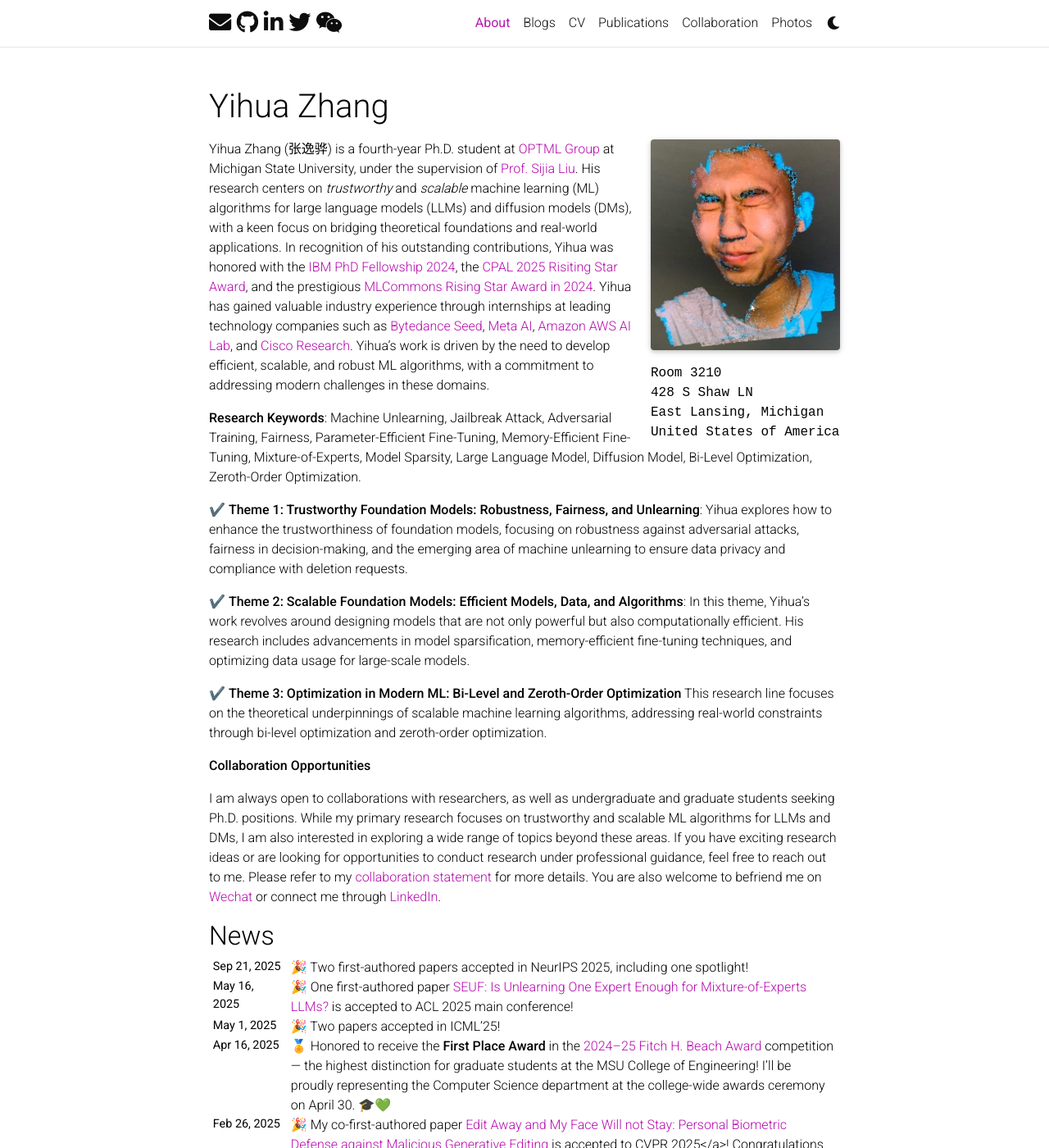
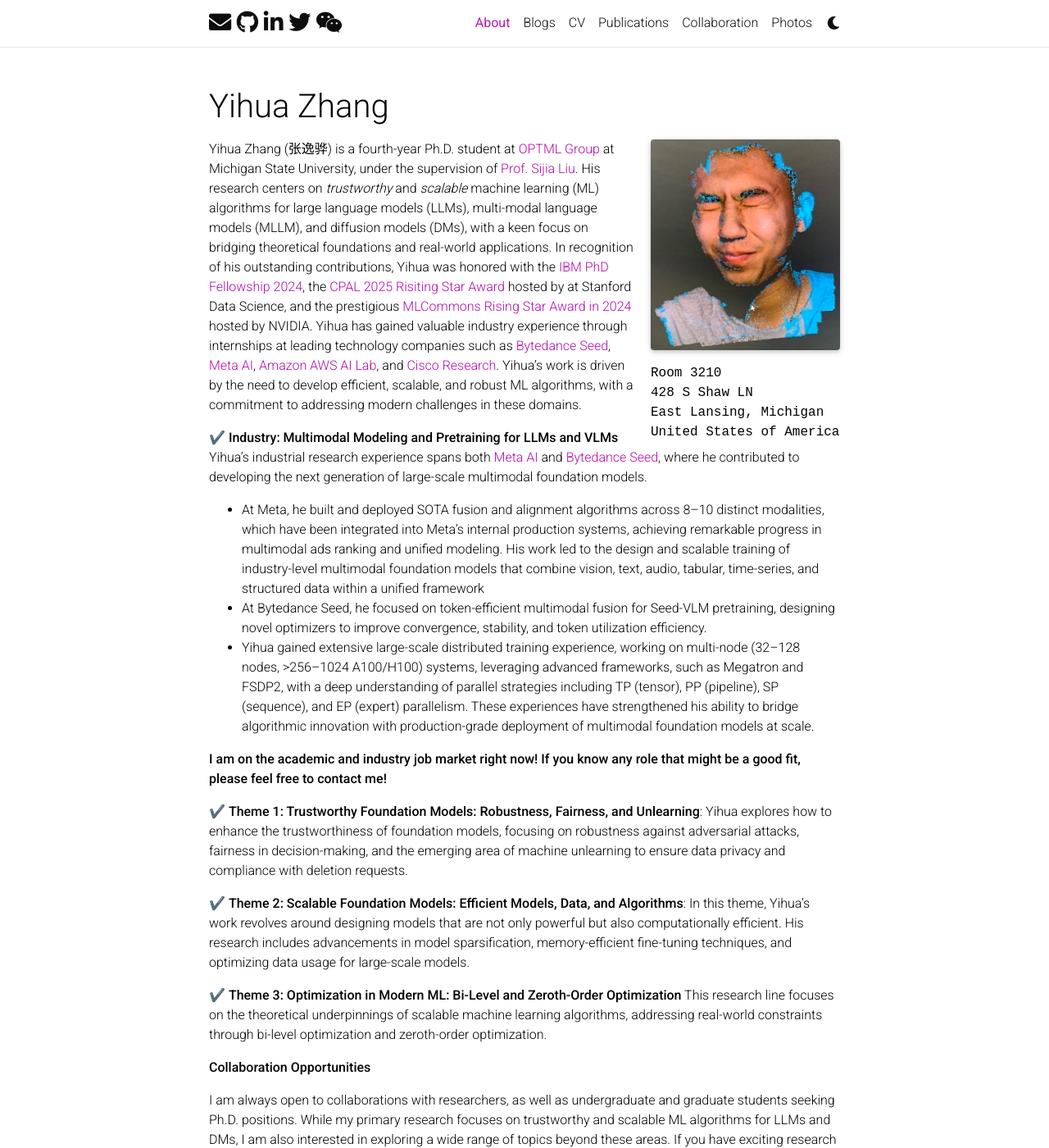
Before and after one commit to NormalUhr/yihua-zhang, a Jekyll site: the page built from _pages/about.md, in a window 1280 px wide and 1400 px high. Shown: the whole window at 82% size. Built offline with Jekyll 4.4.1, drawn with Linux system fonts in a browser that asks for light colours; full-size pictures stand in for the smaller copies a plugin makes; emoji names are drawn with the system emoji font; comment, search, counter and statistics services are not loaded; a style sheet for code colours, icons or effects is not loaded.

Commit message:
update personal webpage

```diff
--- a/_pages/about.md
+++ b/_pages/about.md
@@ -22,9 +22,18 @@ social: true  # includes social icons at the bottom of the page
 ---
 
 
-Yihua Zhang (张逸骅) is a fourth-year Ph.D. student at [OPTML Group](https://www.optml-group.com/) at Michigan State University, under the supervision of [Prof. Sijia Liu](https://lsjxjtu.github.io/). His research centers on *trustworthy* and *scalable* machine learning (ML) algorithms for large language models (LLMs) and diffusion models (DMs), with a keen focus on bridging theoretical foundations and real-world applications. In recognition of his outstanding contributions, Yihua was honored with the [IBM PhD Fellowship 2024](https://research.ibm.com/university/awards/fellowships-awardees.html), the [CPAL 2025 Risiting Star Award](https://cpal.cc/rising_stars_guidelines/), and the prestigious [MLCommons Rising Star Award in 2024](https://mlcommons.org/2024/06/2024-mlc-rising-stars/). Yihua has gained valuable industry experience through internships at leading technology companies such as [Bytedance Seed](https://seed.bytedance.com/en/), [Meta AI](https://ai.meta.com/), [Amazon AWS AI Lab](https://aws.amazon.com/ai/), and [Cisco Research](https://research.cisco.com/). Yihua’s work is driven by the need to develop efficient, scalable, and robust ML algorithms, with a commitment to addressing modern challenges in these domains.
+Yihua Zhang (张逸骅) is a fourth-year Ph.D. student at [OPTML Group](https://www.optml-group.com/) at Michigan State University, under the supervision of [Prof. Sijia Liu](https://lsjxjtu.github.io/). His research centers on *trustworthy* and *scalable* machine learning (ML) algorithms for large language models (LLMs), multi-modal language models (MLLM), and diffusion models (DMs), with a keen focus on bridging theoretical foundations and real-world applications. In recognition of his outstanding contributions, Yihua was honored with the [IBM PhD Fellowship 2024](https://research.ibm.com/university/awards/fellowships-awardees.html), the [CPAL 2025 Risiting Star Award](https://2025.cpal.cc/rising_stars_presentations/) hosted by at Stanford Data Science, and the prestigious [MLCommons Rising Star Award in 2024](https://mlcommons.org/2024/06/2024-mlc-rising-stars/) hosted by NVIDIA. Yihua has gained valuable industry experience through internships at leading technology companies such as [Bytedance Seed](https://seed.bytedance.com/en/), [Meta AI](https://ai.meta.com/), [Amazon AWS AI Lab](https://aws.amazon.com/ai/), and [Cisco Research](https://research.cisco.com/). Yihua’s work is driven by the need to develop efficient, scalable, and robust ML algorithms, with a commitment to addressing modern challenges in these domains.
 
-**Research Keywords**: Machine Unlearning, Jailbreak Attack, Adversarial Training, Fairness, Parameter-Efficient Fine-Tuning, Memory-Efficient Fine-Tuning, Mixture-of-Experts, Model Sparsity, Large Language Model, Diffusion Model, Bi-Level Optimization, Zeroth-Order Optimization.
+<!-- **Research Keywords**: Machine Unlearning, Jailbreak Attack, Adversarial Training, Fairness, Parameter-Efficient Fine-Tuning, Memory-Efficient Fine-Tuning, Mixture-of-Experts, Model Sparsity, Large Language Model, Diffusion Model, Bi-Level Optimization, Zeroth-Order Optimization. -->
+
+:heavy_check_mark: **Industry: Multimodal Modeling and Pretraining for LLMs and VLMs**
+Yihua’s industrial research experience spans both [Meta AI](https://ai.meta.com/) and [Bytedance Seed](https://seed.bytedance.com/en/), where he contributed to developing the next generation of large-scale multimodal foundation models.
+* At Meta, he built and deployed SOTA fusion and alignment algorithms across 8–10 distinct modalities, which have been integrated into Meta’s internal production systems, achieving remarkable progress in multimodal ads ranking and unified modeling. His work led to the design and scalable training of industry-level multimodal foundation models that combine vision, text, audio, tabular, time-series, and structured data within a unified framework
+* At Bytedance Seed, he focused on token-efficient multimodal fusion for Seed-VLM pretraining, designing novel optimizers to improve convergence, stability, and token utilization efficiency.
+* Yihua gained extensive large-scale distributed training experience, working on multi-node (32–128 nodes, >256–1024 A100/H100) systems, leveraging advanced frameworks, such as Megatron and FSDP2, with a deep understanding of parallel strategies including TP (tensor), PP (pipeline), SP (sequence), and EP (expert) parallelism. These experiences have strengthened his ability to bridge algorithmic innovation with production-grade deployment of multimodal foundation models at scale.
+
+
+**I am on the academic and industry job market right now! If you know any role that might be a good fit, please feel free to contact me!**
 
 
 :heavy_check_mark: **Theme 1: Trustworthy Foundation Models: Robustness, Fairness, and Unlearning**: Yihua explores how to enhance the trustworthiness of foundation models, focusing on robustness against adversarial attacks, fairness in decision-making, and the emerging area of machine unlearning to ensure data privacy and compliance with deletion requests.
@@ -34,6 +43,7 @@ Yihua Zhang (张逸骅) is a fourth-year Ph.D. student at [OPTML Group](https://
 :heavy_check_mark: **Theme 3: Optimization in Modern ML: Bi-Level and Zeroth-Order Optimization**
 This research line focuses on the theoretical underpinnings of scalable machine learning algorithms, addressing real-world constraints through bi-level optimization and zeroth-order optimization.
 
+
 **Collaboration Opportunities**
 
 I am always open to collaborations with researchers, as well as undergraduate and graduate students seeking Ph.D. positions. While my primary research focuses on trustworthy and scalable ML algorithms for LLMs and DMs, I am also interested in exploring a wide range of topics beyond these areas. If you have exciting research ideas or are looking for opportunities to conduct research under professional guidance, feel free to reach out to me. Please refer to my [collaboration statement](./collaboration) for more details. You are also welcome to befriend me on [Wechat](./assets/img/Wechat.jpg) or connect me through [LinkedIn](https://www.linkedin.com/in/zhangyihua/).
```
Also changed, not shown: 1 other file.
